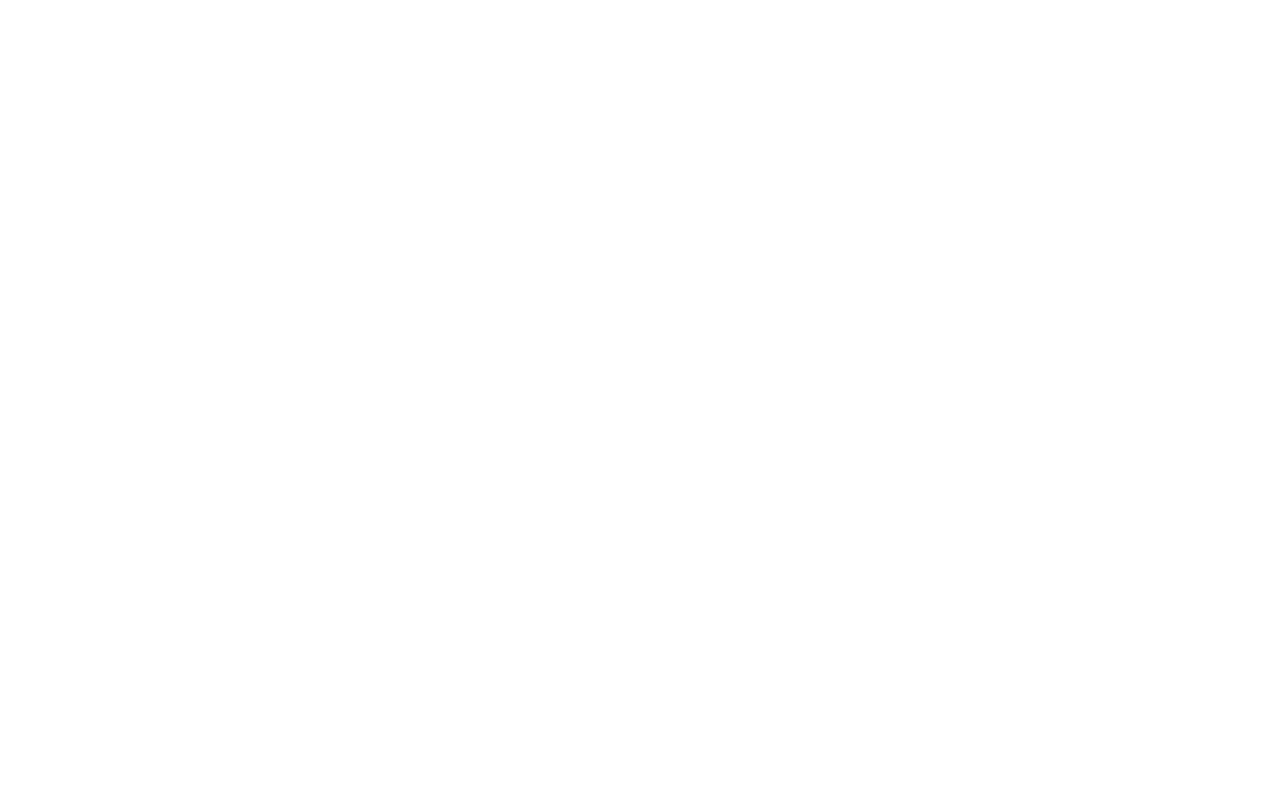
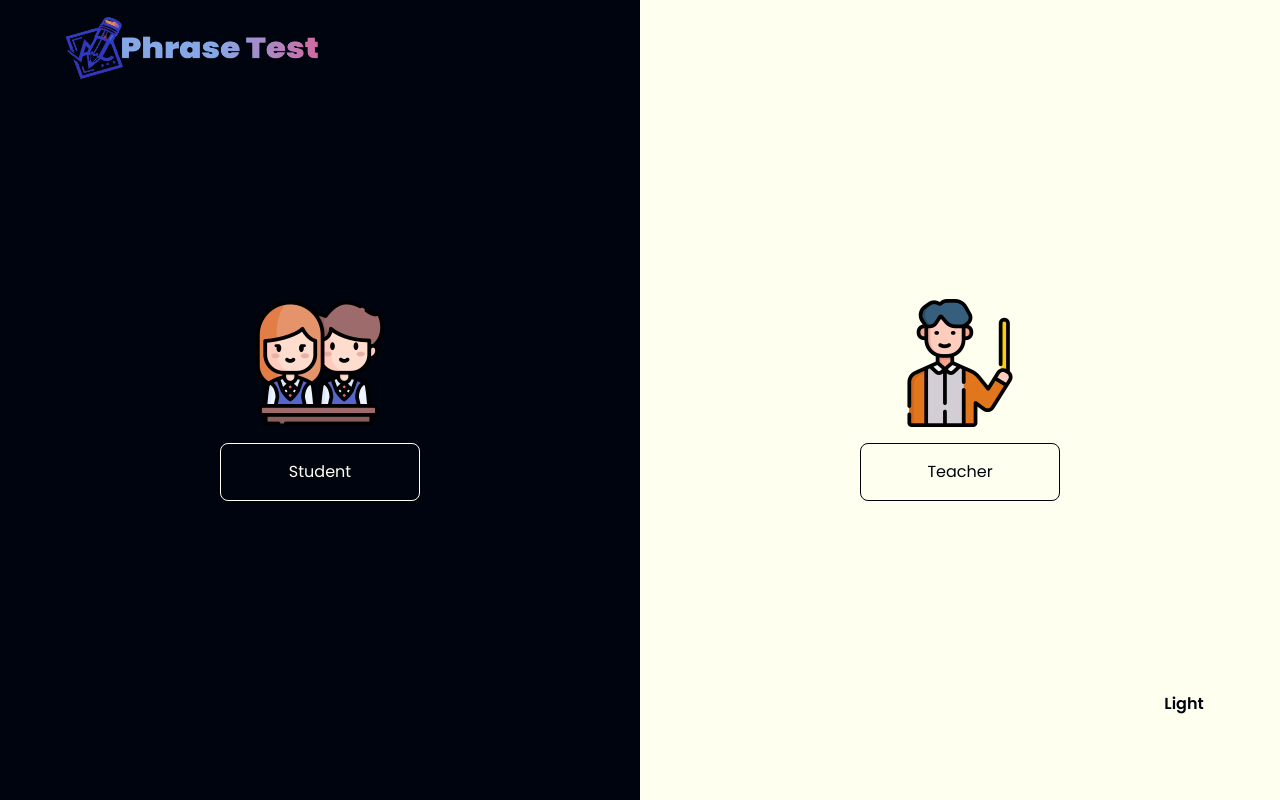
Before and after one commit to JhondhelPago/phrasetest_app, a React (Vite) app: page /signuppage in a window 1280 px wide. Before the commit this address had no page. Built offline with nearby package versions, Linux system fonts and the light colour scheme.

Commit message:
SignUpPagePickingAttempt

```diff
--- a/src/App.jsx
+++ b/src/App.jsx
@@ -10,6 +10,10 @@
 import Assessment from './pages/Assessment';
 import ExamineResults from './pages/ExamineResults';
 import LoginPage from './pages/LoginPage';
+import SignUpPage from './pages/SignUpPage';
+
+
+
 //import Home from './pages/Home';
 
 function App() {
@@ -29,6 +33,7 @@
         <Route path="/examineresults" element={<ExamineResults isDark={isDark} changeColorTheme={changeColorTheme}></ExamineResults>}></Route>
         <Route path="/thankyou" element={<ThankYou></ThankYou>}></Route>
         <Route path="/loginpage" element={<LoginPage isDark={isDark} changeColorTheme={changeColorTheme}></LoginPage>}></Route>
+        <Route path="/signuppage" element={<SignUpPage></SignUpPage>}></Route>
         {/* path="/signup" -> select user type. student or teacher? */}
         {/* path="/signup/student" student signup form */}
         {/* path="/signup/teacher" teacher signup form */}
--- a/src/assets/index.js
+++ b/src/assets/index.js
@@ -24,6 +24,8 @@
 import people02 from "./people02.png";
 import people03 from "./people03.png";
 import sampleBG from "./sampleBG.png";
+import student from "./student.png";
+import teacher from "./teacher.png";
 
 export {
   airbnb,
@@ -52,4 +54,6 @@
   people02,
   people03,
   sampleBG,
+  student,
+  teacher,
 };
--- a/src/components/Login.jsx
+++ b/src/components/Login.jsx
@@ -5,7 +5,7 @@
 const Login = () => {
   return (
 
-    <>
+    <div className={!isDark && 'dark'}>
 
         <div className={`${styles.paddingX} ${styles.paddingY}  w-full items-center justify- xs:w-full font-poppins`}>
 
@@ -57,7 +57,7 @@
 
         </div>
 
-    </>
+    </div>
 
   )
 }
--- a/src/components/Navbar2.jsx
+++ b/src/components/Navbar2.jsx
@@ -1,11 +1,19 @@
 import {useState} from 'react'
-
+import { Navigate, useNavigate, Link } from 'react-router-dom';
 import {close, logo, menu} from '../assets';
 import {navLinks} from '../constants';
 
 const Navbar2 = () => {
+  const navigate = useNavigate();
   const [toggle, setToggle] = useState(false);
 
+  const NavigatePath = (e, path) => {
+    e.preventDefault();
+
+    navigate(path);
+
+
+  }
   return (
     <nav className="w-full flex py-6 justify-between items-center navbar">
       <img src={logo} alt="phrasetest" className="w-[256px] h-[64px]"/>
--- /dev/null
+++ b/src/components/Picking.jsx
@@ -0,0 +1,10 @@
+import React from 'react'
+import styles from '../style'
+
+const Picking = () => {
+  return (
+    <div className='text-primary'>Picking</div>
+  )
+}
+
+export default Picking
--- a/src/components/index.js
+++ b/src/components/index.js
@@ -9,6 +9,8 @@
 import Button from "./Button";
 import Comparison from "./Comparison";
 import Login from "./Login";
+import Picking from "./Picking";
+
 
 
 export {
@@ -23,4 +25,6 @@
   Button,
   Comparison,
   Login,
+  Picking,
+
 };
--- /dev/null
+++ b/src/pages/SignUpPage.jsx
@@ -0,0 +1,41 @@
+import React from 'react';
+import styles from '../style';
+import { logo, student, teacher } from '../assets';
+
+import { Button } from "../components";
+
+const SignUpPage = ({isDark, changeColorTheme}) => {
+    return (
+        <div className={!isDark && 'dark'}>
+            <section className='bg-primary dark:bg-white w-full h-screen flex flex-col md:flex-row items-start font-poppins'>
+                {/* Student Section */}
+                <div className='bg-white dark:bg-primary relative w-full md:w-1/2 h-full flex flex-col'>
+                    <div className={`${styles.paddingX} ${styles.flexCenter}`}>
+                        <div className={`${styles.boxWidth}`}>
+                            <img src={logo} alt="phrasetest" className="w-[256px] h-[64px] mt-4" />
+                        </div>
+                    </div>
+                    <div className='flex flex-1 flex-col items-center justify-center '>
+                        <img src={student} alt="student" className="w-[128px] h-[128px]" />
+                        <button className='w-[200px] text-white dark:text-white bg-primary dark:bg-primary rounded-lg border-lg border-white border p-4 text-center mt-4 mb-20'>
+                            Student
+                        </button>
+                    </div>
+                </div>
+
+                {/* Teacher Section */}
+                <div className='relative w-full md:w-1/2 h-full flex flex-col items-center justify-center'>
+                    <div className='flex flex-1 flex-col items-center justify-center '>
+                        <img src={teacher} alt="teacher" className="w-[128px] h-[128px]" />
+                        <button className='w-[200px] text-white dark:text-primary bg-white dark:bg-white rounded-lg border-lg border-primary border dark:border-primary p-4 text-center mt-4'>
+                            Teacher
+                        </button>
+                        <Button isDark={isDark} changeColorTheme={changeColorTheme}/>
+                    </div>
+                </div>
+            </section>
+        </div>
+    );
+};
+
+export default SignUpPage;
```
Also changed, not shown: src/assets/student.png (added), src/assets/teacher.png (added).
